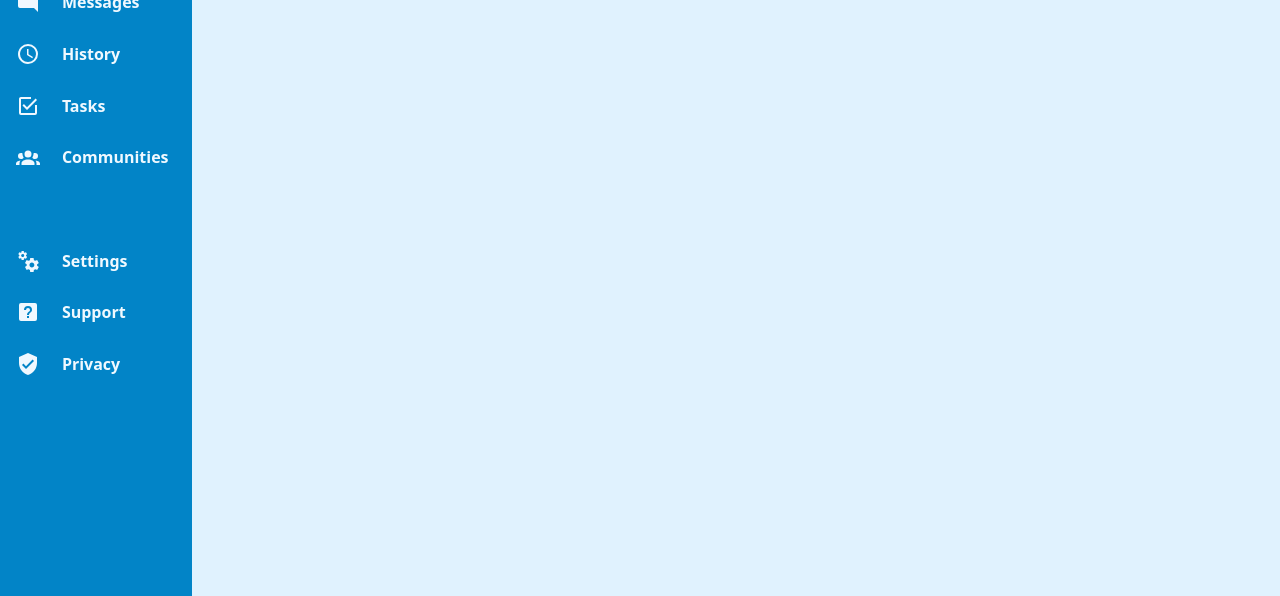
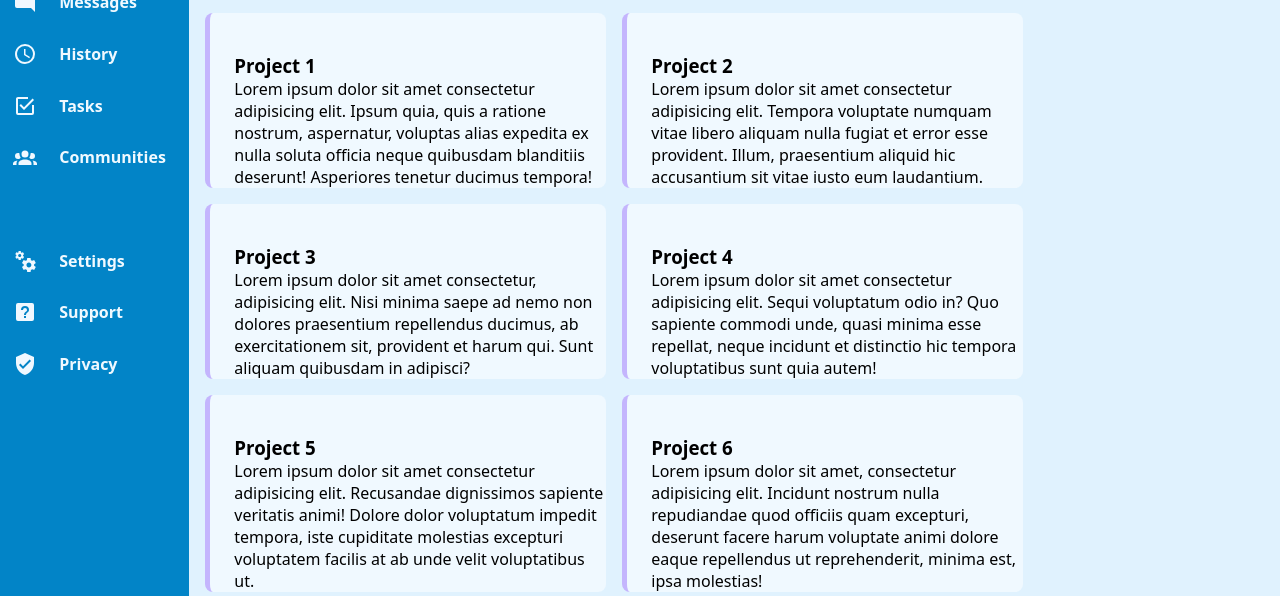
Before and after one commit to Liamsuu/Admin-Dashboard, a plain HTML site: page index.html in a window 1280 px wide. Shown: the part 204-800 px from the top of the page. Drawn offline with Linux system fonts and the light colour scheme.

Commit message:
Make significant progress on main cards

```diff
--- a/index.html
+++ b/index.html
@@ -71,6 +71,7 @@
         <!--These empty divs are used as dividers, don't remove-->
       </div>
     </div>
+    <div id="main-wrapper">
       <div id="header">
         <img id="search-icon" src="./images/magnify.svg" alt="search-icon" />
         <input id="search" type="text" />
@@ -107,5 +108,68 @@
           <button>Share</button>
         </div>
       </div>
+      <div id="content-wrapper">
+        <div id="main-content">
+          <div class="main-content-headings">
+            <h3>Your projects</h3>
+          </div>
+          <div class="main-grid-content">
+            <h3>Project 1</h3>
+            <p>
+              Lorem ipsum dolor sit amet consectetur adipisicing elit. Ipsum
+              quia, quis a ratione nostrum, aspernatur, voluptas alias expedita
+              ex nulla soluta officia neque quibusdam blanditiis deserunt!
+              Asperiores tenetur ducimus tempora!
+            </p>
+          </div>
+          <div class="main-grid-content">
+            <h3>Project 2</h3>
+            <p>
+              Lorem ipsum dolor sit amet consectetur adipisicing elit. Tempora
+              voluptate numquam vitae libero aliquam nulla fugiat et error esse
+              provident. Illum, praesentium aliquid hic accusantium sit vitae
+              iusto eum laudantium.
+            </p>
+          </div>
+          <div class="main-grid-content">
+            <h3>Project 3</h3>
+            <p>
+              Lorem ipsum dolor sit amet consectetur, adipisicing elit. Nisi
+              minima saepe ad nemo non dolores praesentium repellendus ducimus,
+              ab exercitationem sit, provident et harum qui. Sunt aliquam
+              quibusdam in adipisci?
+            </p>
+          </div>
+          <div class="main-grid-content">
+            <h3>Project 4</h3>
+            <p>
+              Lorem ipsum dolor sit amet consectetur adipisicing elit. Sequi
+              voluptatum odio in? Quo sapiente commodi unde, quasi minima esse
+              repellat, neque incidunt et distinctio hic tempora voluptatibus
+              sunt quia autem!
+            </p>
+          </div>
+          <div class="main-grid-content">
+            <h3>Project 5</h3>
+            <p>
+              Lorem ipsum dolor sit amet consectetur adipisicing elit.
+              Recusandae dignissimos sapiente veritatis animi! Dolore dolor
+              voluptatum impedit tempora, iste cupiditate molestias excepturi
+              voluptatem facilis at ab unde velit voluptatibus ut.
+            </p>
+          </div>
+          <div class="main-grid-content">
+            <h3>Project 6</h3>
+            <p>
+              Lorem ipsum dolor sit amet, consectetur adipisicing elit. Incidunt
+              nostrum nulla repudiandae quod officiis quam excepturi, deserunt
+              facere harum voluptate animi dolore eaque repellendus ut
+              reprehenderit, minima est, ipsa molestias!
+            </p>
+          </div>
+        </div>
+        <div id="extra-content"></div>
+      </div>
+    </div>
   </body>
 </html>
--- a/style.css
+++ b/style.css
@@ -24,7 +24,7 @@ body {
 #sidebar {
   display: flex;
   flex-direction: column;
-  width: 15vw;
+  width: 25vw;
   height: 100vh;
   background-color: var(--secondary-clr);
 }
@@ -66,7 +66,7 @@ a {
   grid-template-columns: 1fr 5fr 5fr;
   grid-template-rows: 1fr 2fr;
   max-height: 20vh;
-  width: 85vw;
+  /* width: 85vw; */
   padding-top: 1.5rem;
   background-color: var(--primary-clr);
   box-shadow: 0 4px 2px -2px #d9eefc;
@@ -137,3 +137,41 @@ a {
   height: fit-content;
   border: none;
 }
+
+#main-content {
+  display: grid;
+  grid-template-columns: 1fr 1fr;
+  /* grid-template-rows: 0.5fr repeat(3, 2fr); */
+  grid-template-rows: 1fr repeat(auto-fit, minmax(100px, 2fr));
+  width: 75%;
+  margin-top: 2rem;
+  margin-left: 1rem;
+  gap: 1rem;
+}
+
+.main-grid-content {
+  background-color: var(--primary-clr);
+  border-left: 5px solid #c4b5fd;
+  border-radius: 8px;
+  padding-left: 1.5rem;
+  padding-top: 2.5rem;
+}
+
+.main-content-headings {
+  display: grid;
+  align-items: end;
+  grid-column: 1/3;
+  background-color: #e0f2fe;
+}
+
+#main-wrapper {
+  height: 100vh;
+  /* just holds the content together on the right side of screen due to flow of document */
+}
+
+#content-wrapper {
+  display: flex;
+  height: 75vh;
+  /* mess around with the height to see which is best later */
+  /* holds both the main and extra cards together */
+}
```
Lines whose indentation alone changed are shown as unchanged.
